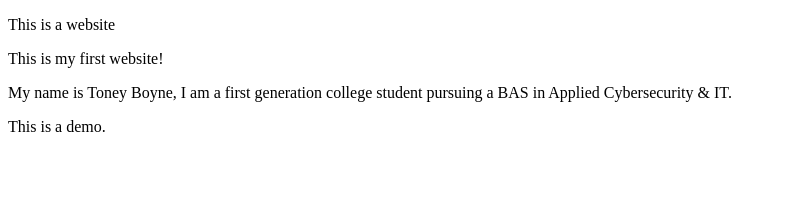
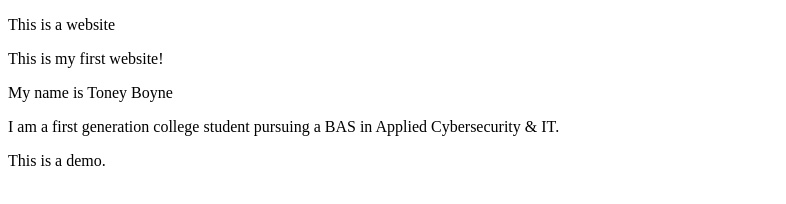
Before and after one commit to 50M2/webdev_lab1, a plain HTML site: page index.html in a window 1280 px wide. Shown: the whole page, without its empty margins (0-786 px from the left). Drawn offline with Linux system fonts and the light colour scheme.

Commit message:
multpiple <p> statements

```diff
--- a/index.html
+++ b/index.html
@@ -7,7 +7,10 @@
   <p>This is a website </p>
 <body>
   <p>This is my first website!</p>
-  <p>My name is Toney Boyne, I am a first generation college student pursuing a BAS in Applied Cybersecurity & IT.</p>
-This is a demo.
+  <p>My name is Toney Boyne </p>
+  <p>I am a first generation college student pursuing a BAS in Applied Cybersecurity & IT.</p>
+
+  This is a demo.
+
 </body>
 </html>
```
